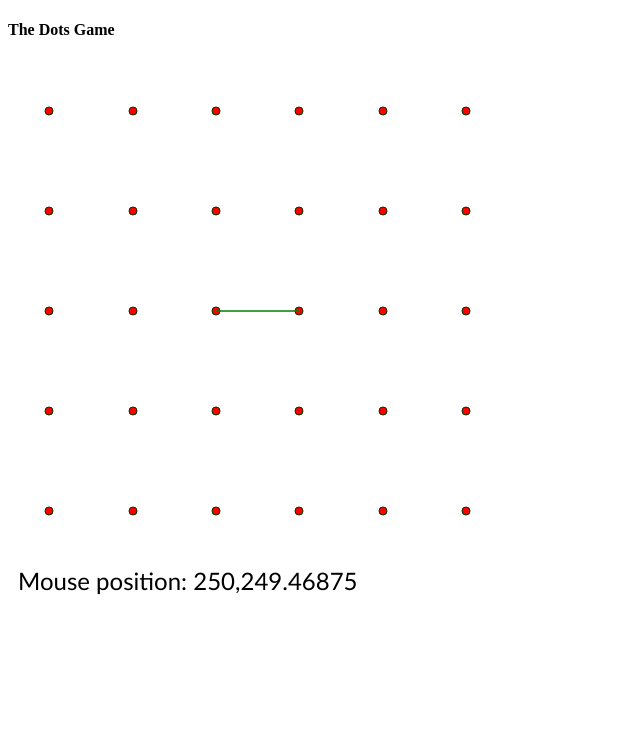
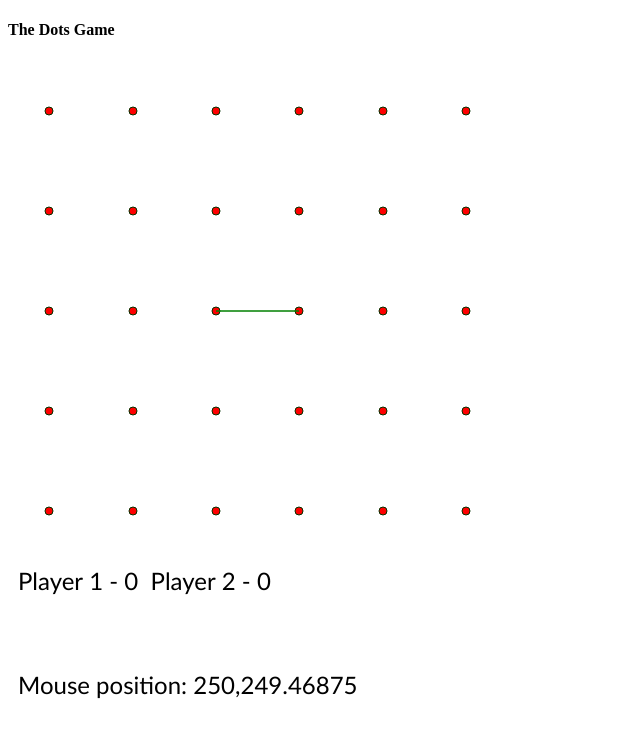
Before and after one commit to tianyu139/game-of-dots, a plain HTML site: page index.html in a window 1280 px wide. Both pictures are taken after a click on the element 258 px from the left and 310 px from the top of the page. Shown: the whole page, without its empty margins (0-640 px from the left). Drawn offline with Linux system fonts and the light colour scheme.

Commit message:
Added score

```diff
--- a/dots_game.js
+++ b/dots_game.js
@@ -1,6 +1,7 @@
 let canvas = document.getElementById('game');
 let ctx = canvas.getContext("2d");
 let scoreCanvas = document.getElementById('score');
+let mouseCanvas = document.getElementById('mouse');
 
 // rows: n, columns: m
 let rows = 5,
@@ -58,6 +59,8 @@ for (let row = 0; row < rows; row++) {
     drawDot(centerX, centerY);
   }
 }
+
+updateScore();
 
 function drawDot(centerX, centerY){
   ctx.beginPath();
@@ -185,11 +188,22 @@ function addLine(){
     if (!checkCompletedBox(activeMouseOverSrc, activeMouseOverDst)){
       player++;
       player %= 2;
+    } else {
+      updateScore();
     }
+
     activeMouseOverSrc = null;
     activeMouseOverDst = null;
     redraw();
   }
+}
+
+function updateScore(){
+  let scoreString = "";
+  for (let i=0; i < nPlayers; i++){
+    scoreString += "Player " + (i+1).toString() + " - " + completedBoxes.get(i).length.toString() + "\t\t";
+  }
+  writeMessage(scoreCanvas, scoreString);
 }
 
 function checkCompletedBox(index1, index2){
@@ -247,7 +261,7 @@ function checkCompletedBox(index1, index2){
 canvas.addEventListener('mousemove', function(evt) {
   var mousePos = getMousePos(canvas, evt);
   var message = 'Mouse position: ' + mousePos.x + ',' + mousePos.y;
-  writeMessage(scoreCanvas, message);
+  writeMessage(mouseCanvas, message);
   drawLine(mousePos);
 }, false);
 
--- a/index.html
+++ b/index.html
@@ -13,7 +13,11 @@
   <br>
   <canvas id='score' width="500" height = "100">
   </canvas>
+  <br>
+  <canvas id='mouse' width="500" height = "100">
+  </canvas>
   <script src="dots_game.js"></script>
+
 </body>
 
 </html>
```
